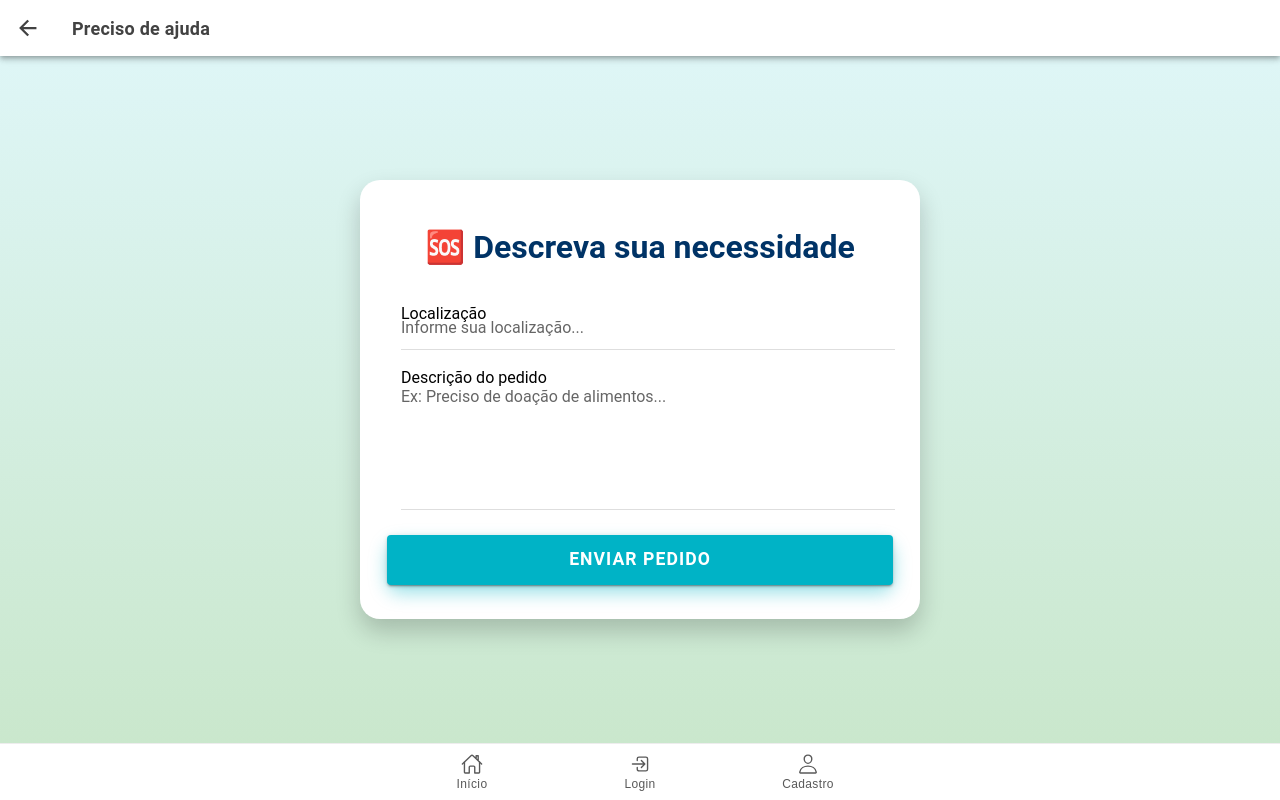
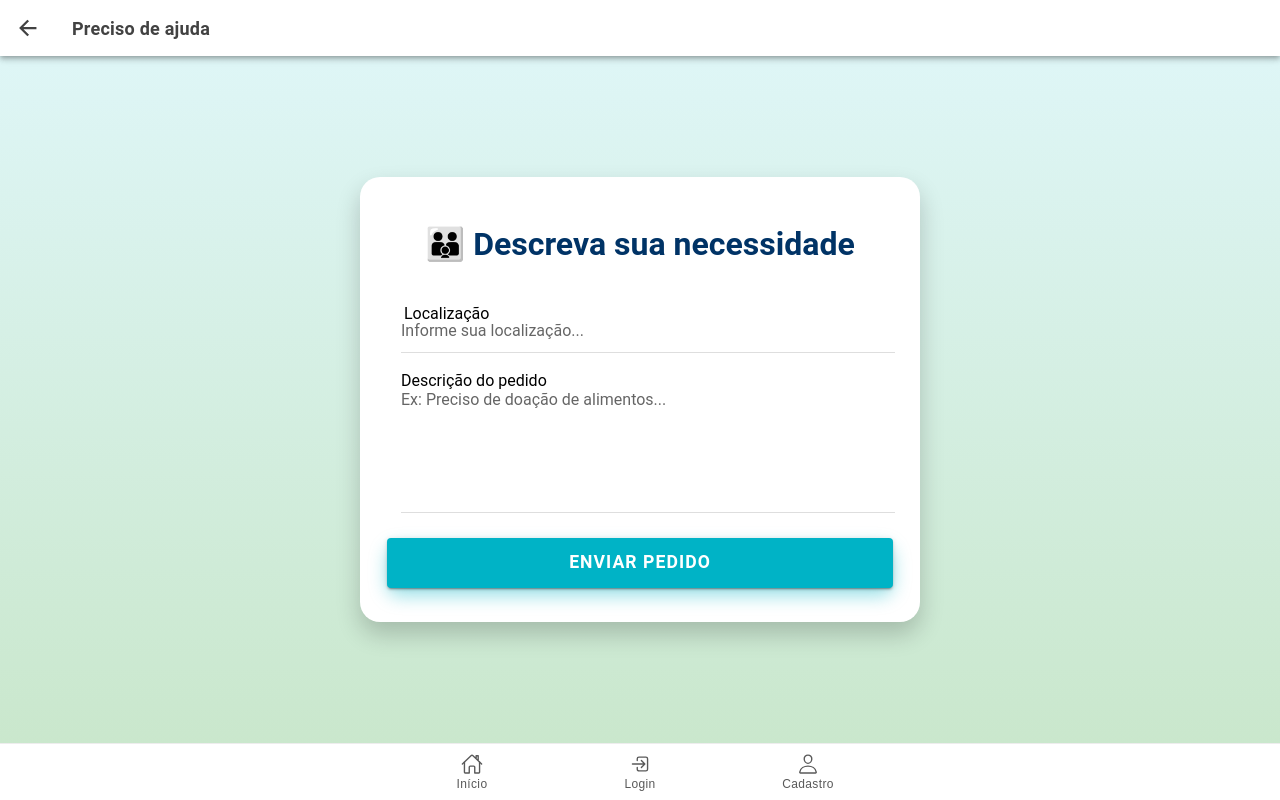
Before and after one commit to Elionay00/helpnow-solidarity-app-project, a React (Vite) app: page /preciso-de-ajuda in a window 1280 px wide. Built offline with nearby package versions, Linux system fonts and the light colour scheme.

Commit message:
Mudanças de emojis

```diff
--- a/src/pages/HelpRequests/needHelp.tsx
+++ b/src/pages/HelpRequests/needHelp.tsx
@@ -100,13 +100,13 @@ const NeedHelp: React.FC = () => {
                   textAlign: 'center',
                 }}
               >
-                🆘 Descreva sua necessidade
+                👪 Descreva sua necessidade
               </h2>
             </IonText>
 
             {/* Campo de Localização */}
             <IonItem lines="inset">
-              <IonLabel position="floating">Localização</IonLabel>
+              <IonLabel position="floating" style={{margin: '3px'}}>Localização</IonLabel>
               <IonInput
                 value={localizacao}
                 onIonChange={(e) => setLocalizacao(e.detail.value!)}
```
